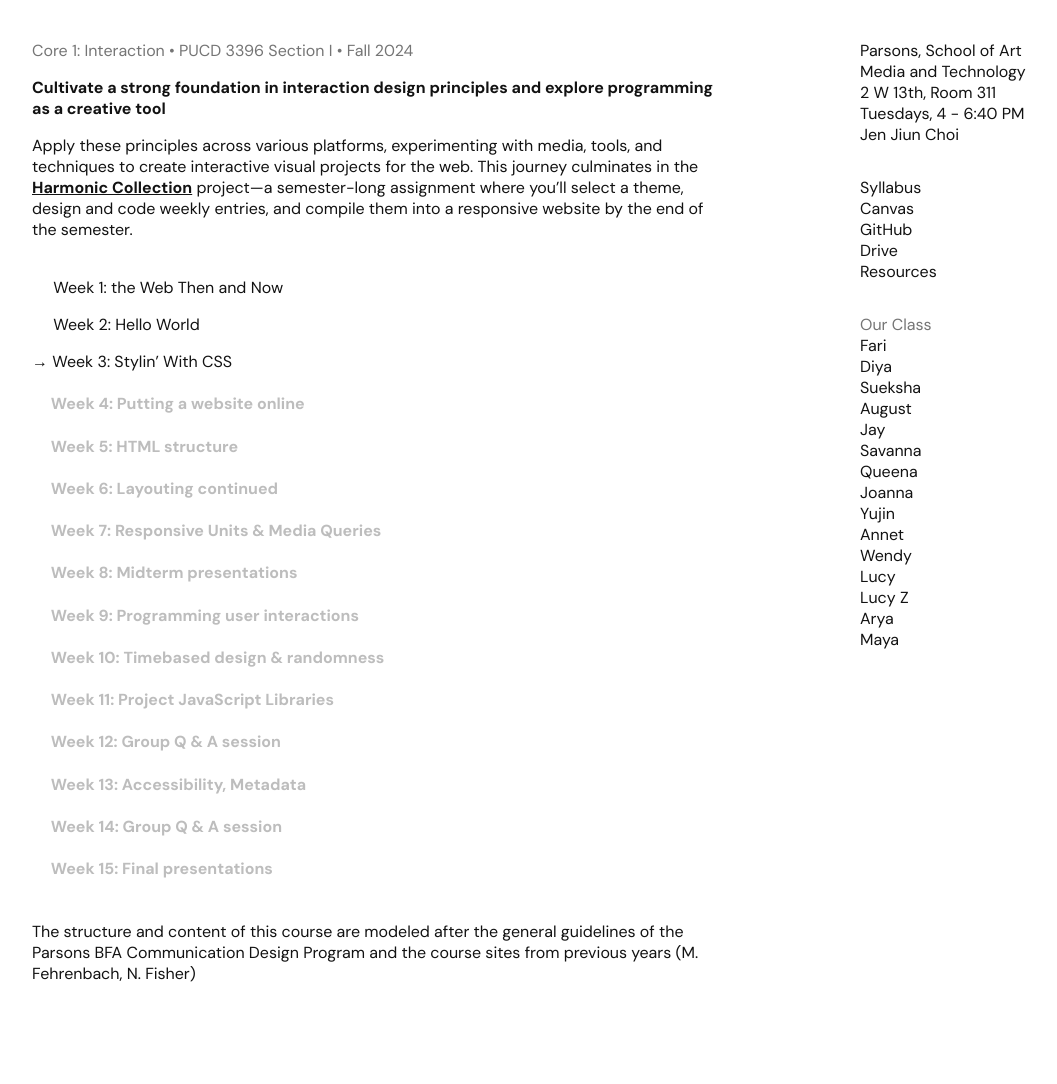
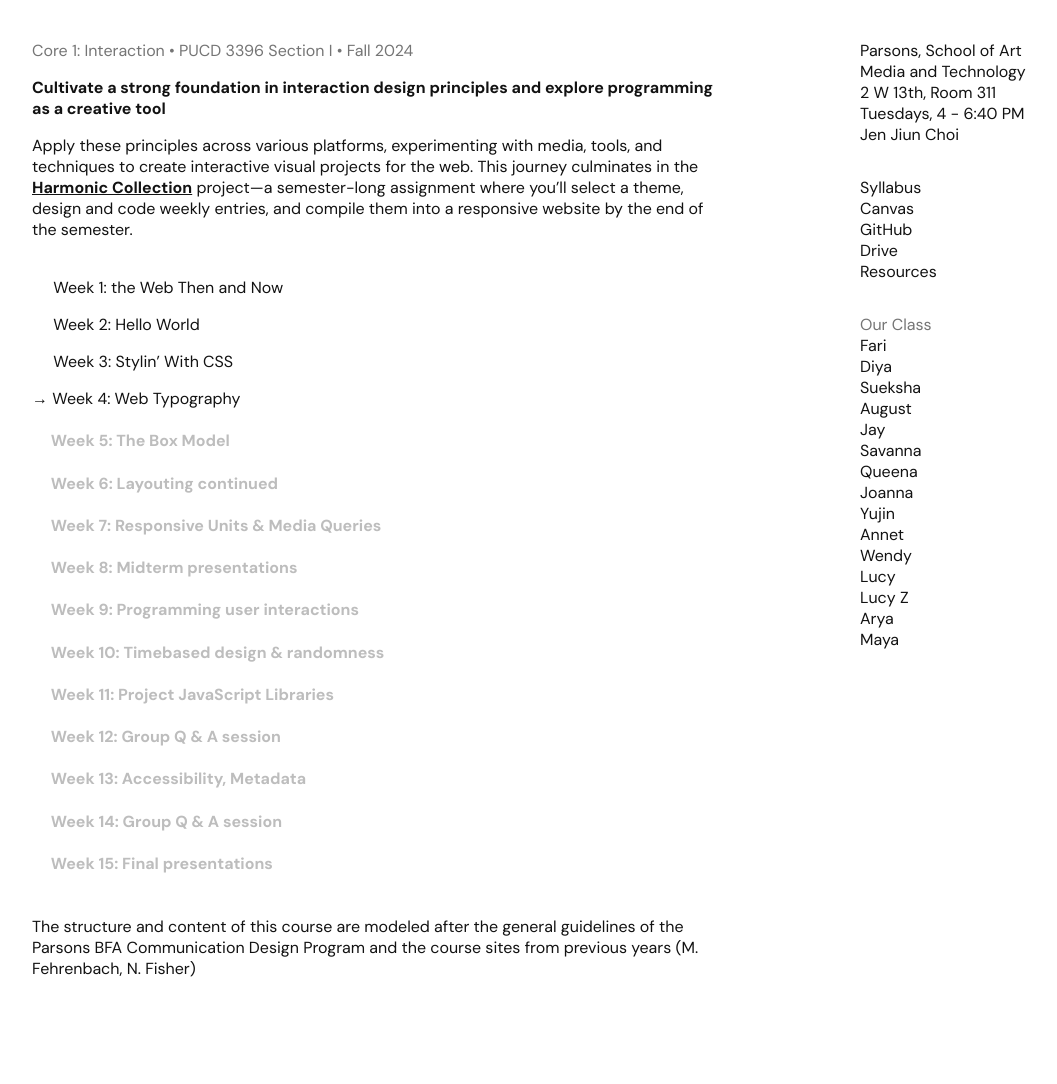
Before and after one commit to core1-interaction/core1-interaction.github.io, a Jekyll site: the page built from index.md, in a window 1280 px wide. Shown: the whole page, without its empty margins (108-1165 px from the left). Built offline with Jekyll 4.4.1, drawn with Linux system fonts in a browser that asks for light colours.

Commit message:
Update index.md

```diff
--- a/index.md
+++ b/index.md
@@ -13,9 +13,11 @@ Apply these principles across various platforms, experimenting with media, tools
 
 &nbsp;&nbsp;&nbsp;&nbsp;&nbsp;[Week 2: Hello World](week2.md)
 
-[→ Week 3: Stylin' With CSS](week3.md)<br>
-#### <span style="color: #BDBDBD;">&nbsp;&nbsp;&nbsp;&nbsp; Week 4: Putting a website online
-#### <span style="color: #BDBDBD;">&nbsp;&nbsp;&nbsp;&nbsp; Week 5: HTML structure
+&nbsp;&nbsp;&nbsp;&nbsp;&nbsp;[Week 3: Stylin' With CSS](week3.md)
+
+[→ Week 4: Web Typography](week4.md)<br>
+
+#### <span style="color: #BDBDBD;">&nbsp;&nbsp;&nbsp;&nbsp; Week 5: The Box Model
 #### <span style="color: #BDBDBD;">&nbsp;&nbsp;&nbsp;&nbsp; Week 6: Layouting continued
 #### <span style="color: #BDBDBD;">&nbsp;&nbsp;&nbsp;&nbsp; Week 7: Responsive Units & Media Queries
 #### <span style="color: #BDBDBD;">&nbsp;&nbsp;&nbsp;&nbsp; Week 8: Midterm presentations
```
